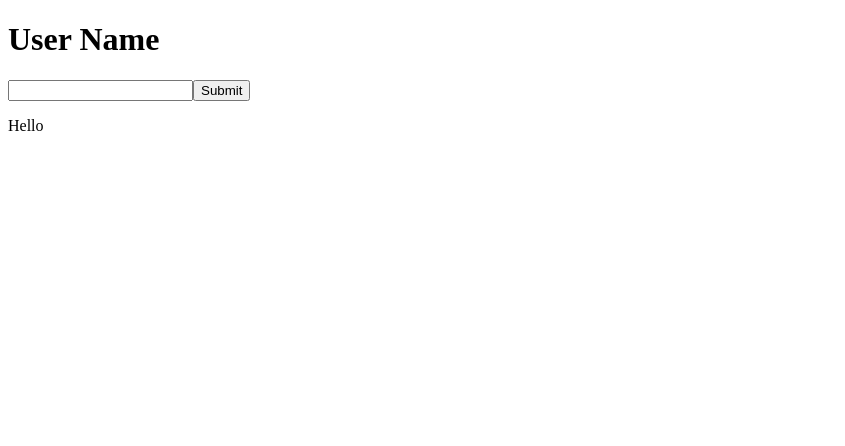
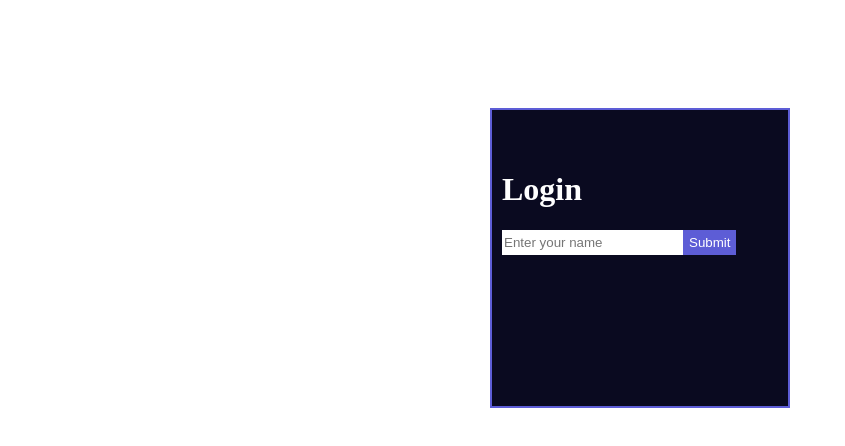
Before and after one commit to IceDiceMice/ukd-practice, a React (Create React App) app: page / in a window 1280 px wide. Shown: the top 446 px of the page, without its empty margins (0-845 px from the left). Built offline with nearby package versions, Linux system fonts and the light colour scheme.

Commit message:
second commit

```diff
--- a/package.json
+++ b/package.json
@@ -8,8 +8,10 @@
     "@testing-library/user-event": "^12.8.3",
     "react": "^17.0.2",
     "react-dom": "^17.0.2",
+    "react-redux": "^7.2.4",
     "react-router-dom": "^5.2.0",
     "react-scripts": "4.0.3",
+    "redux": "^4.1.0",
     "web-vitals": "^1.1.2"
   },
   "scripts": {
--- a/src/App.css
+++ b/src/App.css
@@ -0,0 +1,62 @@
+*{
+    box-sizing: border-box;
+}
+.header{
+    height: 100px;
+    width: 100%;
+    background-color: rgb(10, 10, 32);
+    display: flex;
+    justify-content: space-between;
+    align-items: center;
+    padding:0 15px 0 15px;
+}
+.exit-button{
+    border: none;
+    color:white;
+    background-color: rgb(93, 93, 214);
+    height: 30px;
+    width: 60px;
+    margin-right: 10px;
+
+}
+.exit-button:active{
+    border: 1px solid black;
+}
+.header-body{
+    width: 100%;
+    display: flex;
+    flex-direction:row;
+ justify-content: space-around;
+ flex-wrap: wrap;
+
+}
+.options{
+text-decoration: none;
+}
+.login-form{
+ padding: 10px;
+    height: 300px;
+    width: 300px;
+    border: 2px solid  rgb(93, 93, 214);
+    color:white;
+    background-color:rgb(10, 10, 32);
+    padding-top: 40px;
+}
+.login-body{
+    width: 100%;
+    height: 500px;
+    display: flex;
+    justify-content:center;
+    align-items: center;
+
+}
+    .login-form > input {
+height: 25px;
+border: none;
+    }
+    .login-form > button{
+        height: 25px;
+        background-color:rgb(93, 93, 214);
+        border: none;
+        color:white;
+    }
--- a/src/index.js
+++ b/src/index.js
@@ -3,10 +3,16 @@ import ReactDOM from 'react-dom';
 import './index.css';
 import App from './App';
 import reportWebVitals from './reportWebVitals';
+import {createStore} from 'redux';
+import {loginReducer} from './reducer';
+import {Provider} from 'react-redux';
+const store = createStore(loginReducer)
 
 ReactDOM.render(
   <React.StrictMode>
+  <Provider store={store}>
     <App />
+    </Provider>
   </React.StrictMode>,
   document.getElementById('root')
 );
--- a/src/login.js
+++ b/src/login.js
@@ -1,44 +1,53 @@
 import React, {useState, useEffect} from 'react'
+import { useSelector, useDispatch } from 'react-redux';
+import {AddItem} from './reducer'
 import {
-    BrowserRouter as Router,
-    Switch,
-    Route,
-    Link,
     Redirect
   } from "react-router-dom";
+
 
 export default function Login() {
     const [state, setState] = useState("")
     const [redirect, setRedirect] = useState(false)
+const text = useSelector(state => state)
+console.log(text)
 
 
+const dispatch = useDispatch()
+useEffect(() => {
+if (state.trim()){
+    dispatch({
+        type: AddItem,
+        payload: state
+    })
+}
+    },[state])
+
 const handleSubmit = (e)=>{
+
     e.preventDefault();
 
     console.log(state)
-    if (state !== ""){
+    if (text !== ""){
  setRedirect(true);
  console.log(redirect);
-    }
+    }}
 
-}
 if (redirect){
     return  <Redirect to="/main" />
 }
 
     return (
 
-        <div className="login-form">
+        <div className="login-body">
 
 
-<form onSubmit={handleSubmit}>
-<h1>User Name</h1>
-<input type="text" value={state} onChange={(e)=>setState(e.target.value)}></input>
+<form onSubmit={handleSubmit} className="login-form">
+<h1>Login</h1>
+<input type="text" value={state} onChange={(e)=>setState(e.target.value)} placeholder="Enter your name"></input>
 <button type="submit">Submit</button>
 </form>
 
-
-            <p>Hello</p>
         </div>
     )
 }
--- a/src/main.js
+++ b/src/main.js
@@ -1,15 +1,54 @@
-import React from 'react'
-import {Link} from 'react-router-dom'
+import React,{useState, useEffect}   from 'react'
+import {Link, Redirect} from 'react-router-dom'
+import { useSelector, useDispatch } from 'react-redux';
+import {AddItem} from './reducer'
+
 export default function Main() {
+
+    const [redirect, setRedirect] = useState(false)
+    const text = useSelector(reduxState => reduxState?.text)
+    console.log(text)
+    const dispatch = useDispatch()
+
+useEffect(() => {
+    if (!text){
+        setRedirect(true);
+       console.log(text)
+           }
+}, [text])
+
+  const handleClick=(e)=>{
+      e.preventDefault();
+      dispatch({
+        type: AddItem,
+        payload: ""
+    })
+
+
+      if (!text){
+        setRedirect(true);
+       console.log(text)
+           }
+  }
+
+    if (redirect){
+        return  <Redirect to="/" />
+    }
     return (
-        <div>
-           <header>
-               <button type="button" >Вийти</button>
+        <>
+
+           <div>
+           <header className="header">
+         <h1 style={{color: '#fff'}}>Hello {text}</h1>
+               <button type="submit" className="exit-button" onClick={handleClick}>Log out</button>
+
            </header>
-           <body>
-               <Link to="/posts"><h1>Posts</h1></Link>
-               <Link to="/users"><h1>Users</h1></Link>
-           </body>
-        </div>
+           </div>
+           <div className="header-body">
+               <Link to="/posts"><h1 className="options">Posts</h1></Link>
+               <Link to="/users"><h1 className="options">Users</h1></Link>
+               </div>
+
+      </>
     )
 }
--- a/src/posts.js
+++ b/src/posts.js
@@ -1,12 +1,21 @@
 import React, {useState} from 'react'
-
+import Main from './main'
 const Posts = () => {
-    const [firstName, setFirstName] = useState('');
-    const [posts, setPosts] = useState([]);
+    const [text, setFirstName] = useState('');
+    const [posts, setPosts] = useState([{
+        id:1,
+        text:'newPost1'},
+        {
+            id:2,
+            text:'newPost2'},
+            {
+                id:3,
+                text:'newPost3'}
+            ]);
 
     const handleSubmit = (e) => {
       e.preventDefault();
-        const post = { id: new Date().getTime().toString(), firstName};
+        const post = { id: new Date().getTime().toString(), text};
         console.log(post);
         setPosts((posts) => {
           return [ post, ...posts];
@@ -18,27 +27,30 @@ const Posts = () => {
         setPosts(newPost);
       };
     return (
+
       <>
+      <Main />
         <article>
           <form className='form' onSubmit={handleSubmit}>
             <div className='form-control'>
               <textarea
                 type='text'
-                id='firstName'
-                name='firstName'
-                value={firstName}
-                onChange={(e) => setFirstName(e.target.value)}>
+                id='text'
+                name='text'
+                value={text}
+                onChange={(e) => setFirstName(e.target.value)}
+                required>
                 </textarea>
             </div>
 
             <button type='submit'>Submit</button>
           </form>
           {posts.map((post) => {
-            const { id, firstName} = post;
+            const { id, text} = post;
             return (
               <div className='item' key={id}>
-                <p>{id}</p>
-                <p>{firstName}</p>
+
+                <p>{text}</p>
                 <button onClick={() => removeItem(id)}>remove</button>
               </div>
             );
--- /dev/null
+++ b/src/reducer.js
@@ -0,0 +1,15 @@
+export const AddItem = 'addItem'
+const initialState = {
+    text: null
+
+}
+/*const action ={
+    type: addItem,
+    payload:"data"
+}*/
+export const loginReducer =(state = initialState, action)=>{
+
+   if(action.type===AddItem) {return{...state, text : action.payload}}
+
+
+}
--- a/src/users.js
+++ b/src/users.js
@@ -1,5 +1,5 @@
 import React, {useState, useEffect} from 'react'
-
+import Main from './main'
 const Users = () =>{
     const [data, setData] = useState([])
     const [sortId, setSortId] = useState(false)
@@ -72,6 +72,7 @@ setData(users)
 console.log(data)
     return (
         <div>
+        <Main />
 <button onClick={sortByIdUp}>Сортування з кінця по id</button>
 <button onClick={sortByIdDown}>Сортування з початку по Id</button><br/>
 <button onClick={sortByNameUp}>Сортування з кінця  по name</button>
```
Also changed, not shown: 1 other file (tests, documents, lock files or other folders).
